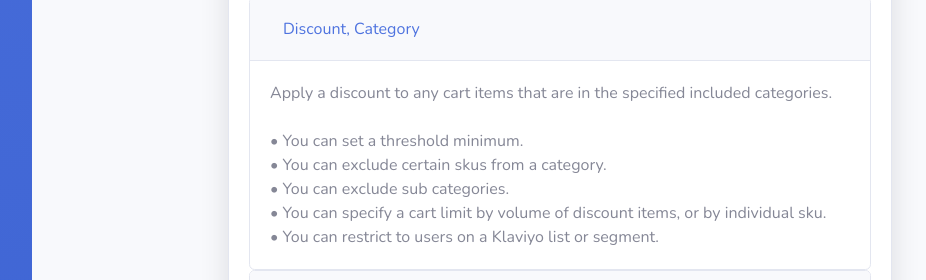
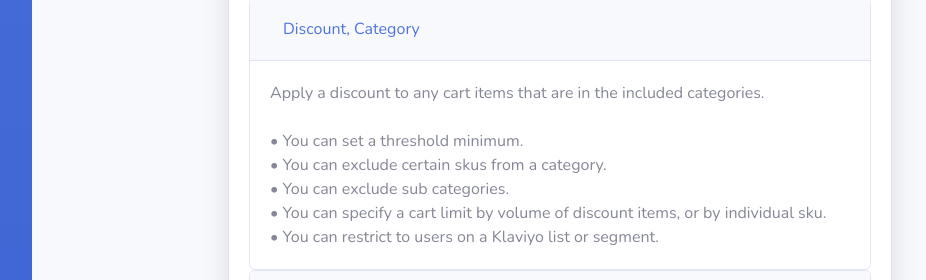
Before and after one commit to Premier-Needle-Arts/craftsmktg.com, a website built with Parcel: page promo-help.html in a window 1280 px wide. Shown: the part 1293-1573 px from the top of the page, without its empty margins (192-1118 px from the left). Built offline with nearby package versions, Linux system fonts and the light colour scheme.

Commit message:
text edit

```diff
--- a/promo-help.html
+++ b/promo-help.html
@@ -271,7 +271,7 @@
 
                                           <div id="collapseFour" class="collapse show" aria-labelledby="headingFour" data-parent="#accordion">
                                             <div class="card-body">
-                                              Apply a discount to any cart items that are in the specified included categories.
+                                              Apply a discount to any cart items that are in the included categories.
                                               <br><br>
                                               • You can set a threshold minimum.
                                               <br>
```
